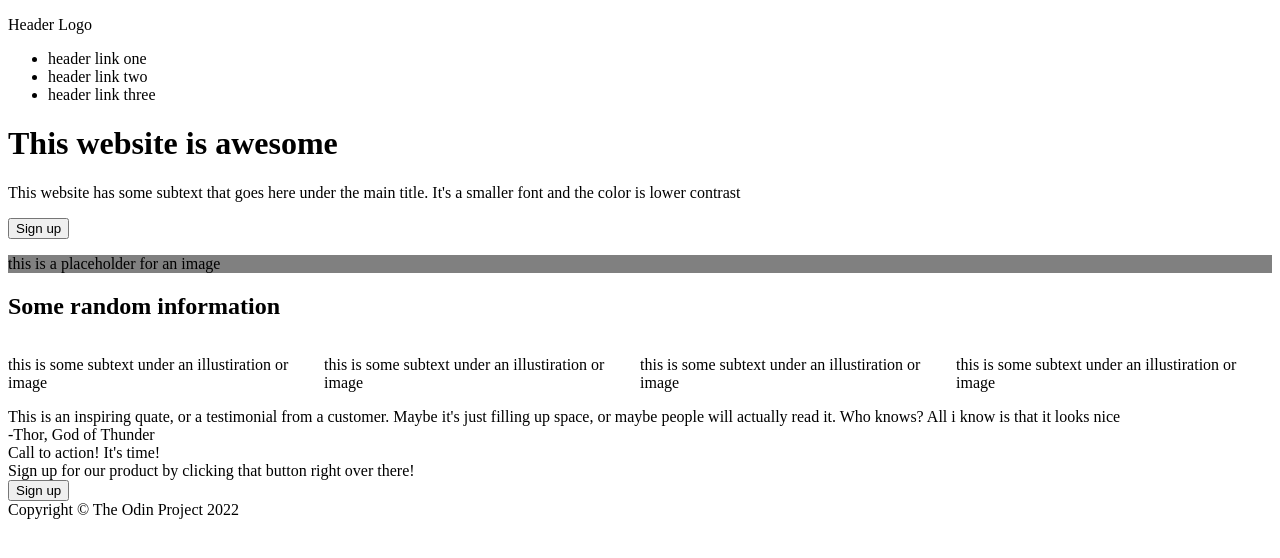
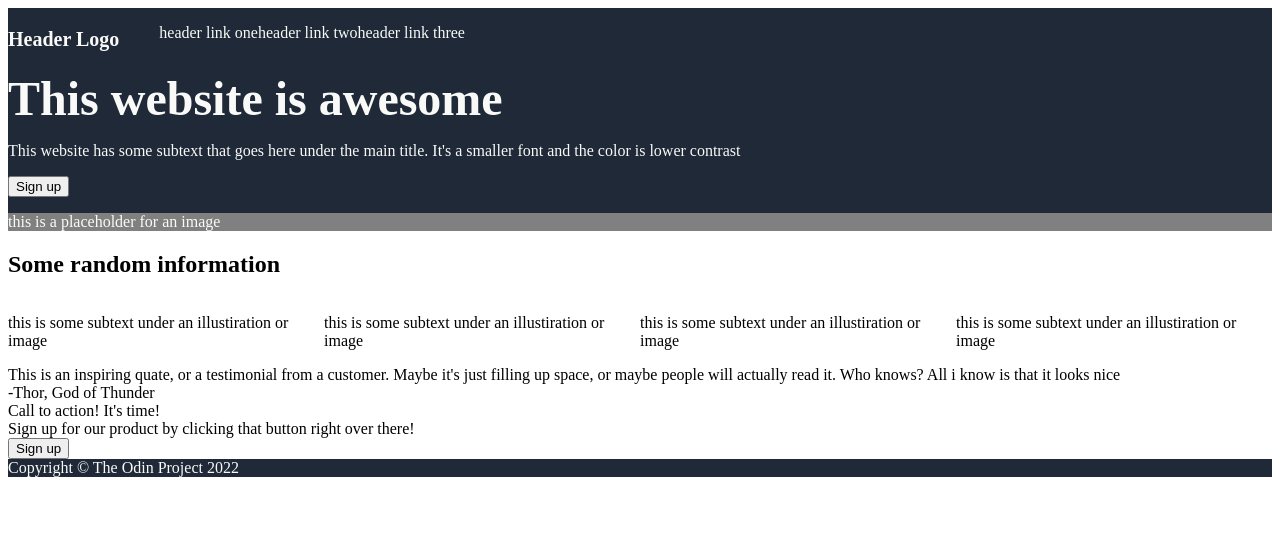
Before and after one commit to manukingg/landing-page, a plain HTML site: page index.html in a window 1280 px wide. Drawn offline with Linux system fonts and the light colour scheme.

Commit message:
started working on styles, processing with header

```diff
--- a/index.html
+++ b/index.html
@@ -8,7 +8,7 @@
     <link rel="stylesheet" href="styles.css">
 </head>
 <body>
-
+    <div class="top">
         <div class="header">
             <div class="header-logo">
                 <p>Header Logo</p>
@@ -24,15 +24,16 @@
 
         <div class="intro">
             <div class="intro-text-block">
-            <h1>This website is awesome</h1>
+                <div class="intro-awesome">This website is awesome</div>
                 <p>This website has some subtext that goes here under the main title. It's a smaller font and the color is lower contrast</p>
                 <button>Sign up</button>
             </div>
             <div class="intro-image">
                 <p>this is a placeholder for an image</p>
             </div>
+        </div>
+    </div>
 
-    </div>
 
     <div class="content">
         <div class="before-cards">
--- a/styles.css
+++ b/styles.css
@@ -1,11 +1,35 @@
 .body {
     display: flex;
     flex-direction: column;
-    min-height: 100vh;
+}
+
+.top,
+.copyright {
+    background-color: #1f2937;
+    color: #f9faf8;
 }
 
 .header {
-    flex: 1;
+    display: flex;
+}
+
+.header-logo {
+    font-size: 20px;
+    font-weight: bold;
+}
+
+.header-links>ul {
+    display: flex;
+    padding-right: 16px;
+}
+
+.intro-awesome {
+    font-size: 48px;
+    font-weight: 900;
+}
+
+ul {
+    list-style-type: none;
 }
 
 .intro-image {
```
Lines whose indentation alone changed are shown as unchanged.
